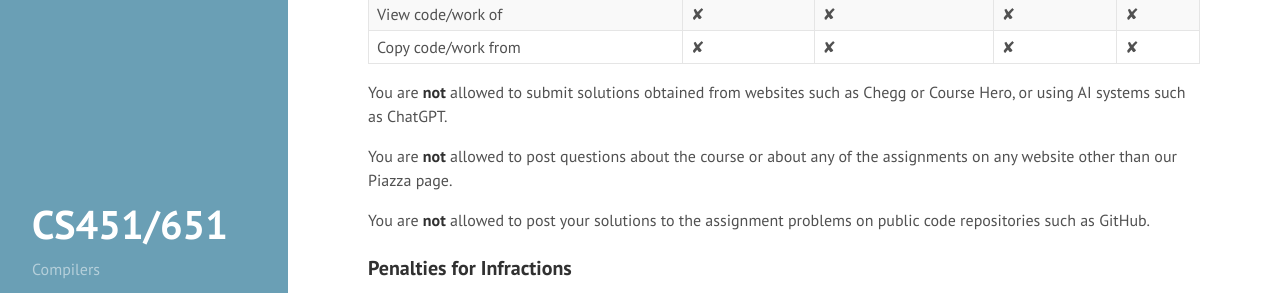
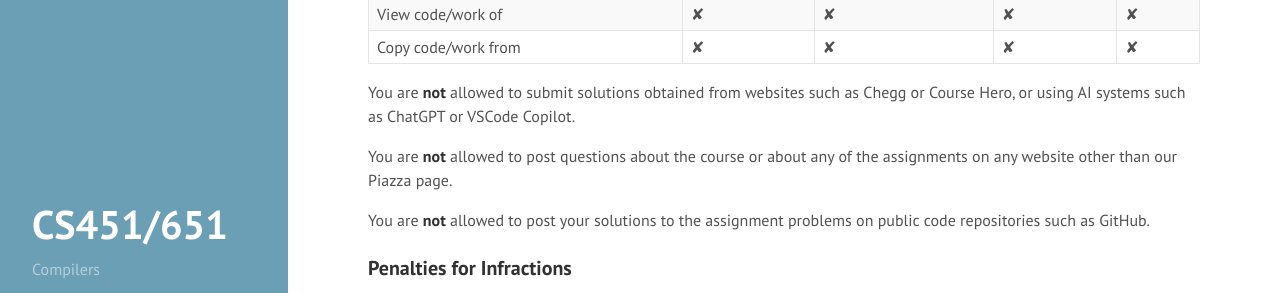
Before and after one commit to swamiiyer/swamiiyer.github.io, a Jekyll site: the page built from _pages/cs451/collaboration.md, in a window 1280 px wide and 900 px high, scrolled down 574 px. Shown: the part 323-616 px from the top of the window. Built offline with Jekyll 4.4.1, drawn with Linux system fonts in a browser that asks for light colours.

Commit message:
Included VSCode copilot

```diff
--- a/_pages/cs451/collaboration.md
+++ b/_pages/cs451/collaboration.md
@@ -24,7 +24,7 @@ You may only receive help from people in the ways described below and you must a
 | View code/work of                      | &#10008; | &#10008; | &#10008; | &#10008; |
 | Copy code/work from                 | &#10008; | &#10008; | &#10008; | &#10008; |
 
-You are **not** allowed to submit solutions obtained from websites such as Chegg or Course Hero, or using AI systems such as ChatGPT.
+You are **not** allowed to submit solutions obtained from websites such as Chegg or Course Hero, or using AI systems such as ChatGPT or VSCode Copilot.
 
 You are **not** allowed to post questions about the course or about any of the assignments on any website other than our Piazza page.
 
```
Also changed, not shown: _pages/cs110/collaboration.md (+1 -1 lines), _pages/cs210/collaboration.md (+1 -1 lines).
